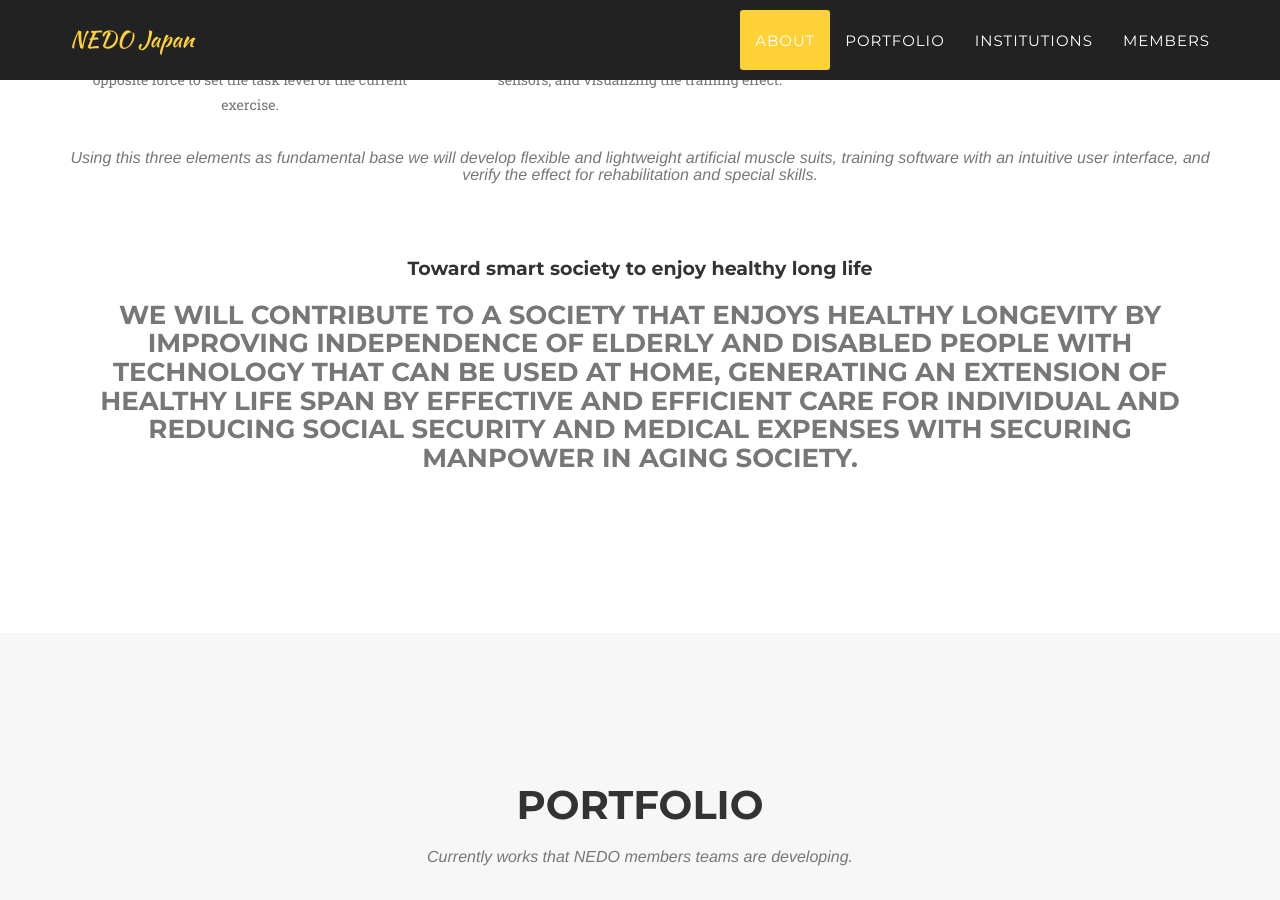
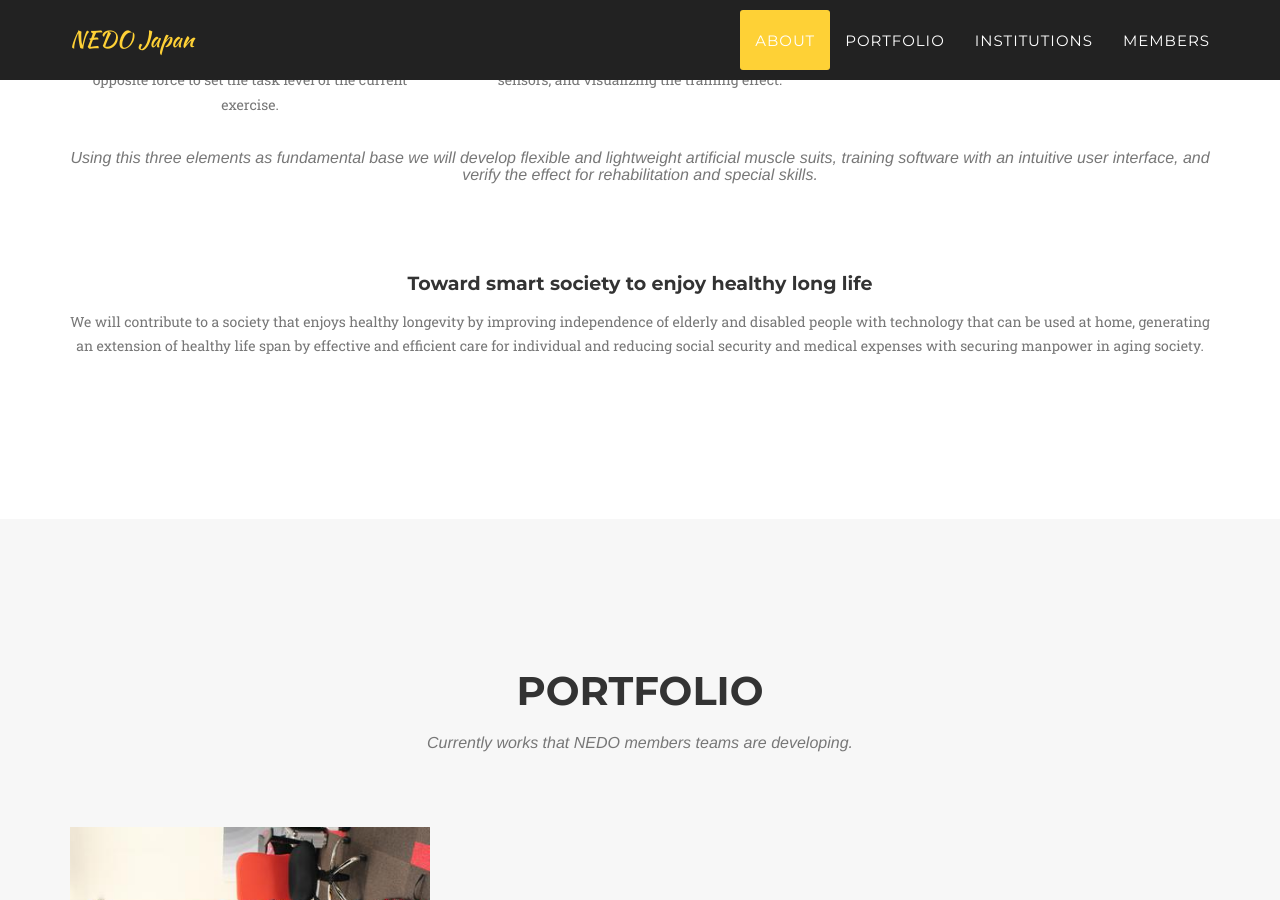
Before and after one commit to nedojp/nedojp.github.io, a Jekyll site: the page built from index.html, in a window 1280 px wide and 900 px high, scrolled down 1259 px. Built offline with Jekyll 4.4.1, drawn with Linux system fonts in a browser that asks for light colours; some web fonts are replaced.

Commit message:
Update about.html

```diff
--- a/_includes/about.html
+++ b/_includes/about.html
@@ -35,8 +35,11 @@
 
             <div class="col-lg-12 text-center">
                 <h3 class="section-subheading text-muted">Using this three elements as fundamental base we will develop flexible and lightweight artificial muscle suits, training software with an intuitive user interface, and verify the effect for rehabilitation and special skills.</h3>
+            </div>
+
+            <div class="col-lg-12 text-center">
                 <h4 class="service-heading">Toward smart society to enjoy healthy long life</h4>
-                <h3 class="text-muted">We will contribute to a society that enjoys healthy longevity by improving independence of elderly and disabled people with technology that can be used at home, generating an extension of healthy life span by effective and efficient care for individual and reducing social security and medical expenses with securing manpower in aging society.</h3>
+                <p class="text-muted">We will contribute to a society that enjoys healthy longevity by improving independence of elderly and disabled people with technology that can be used at home, generating an extension of healthy life span by effective and efficient care for individual and reducing social security and medical expenses with securing manpower in aging society.</p>
             </div>
 
         </div>
```
